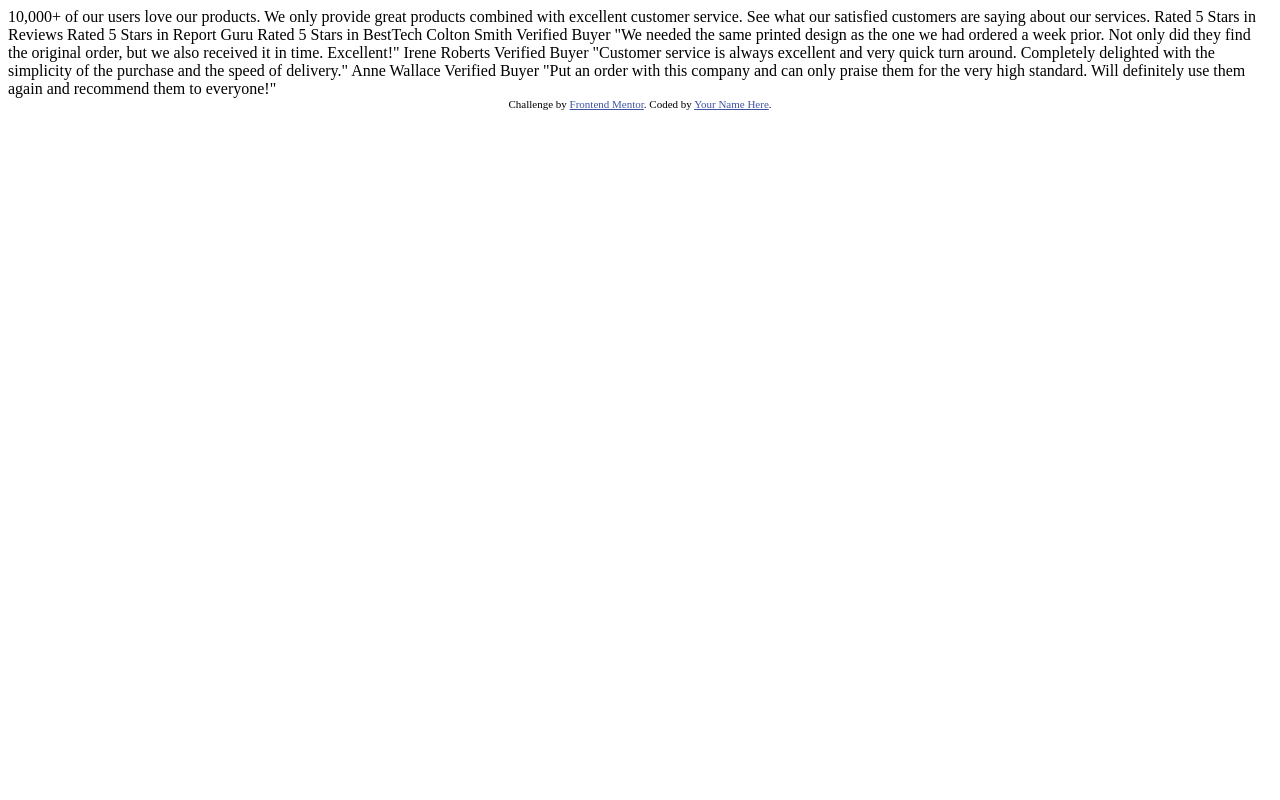
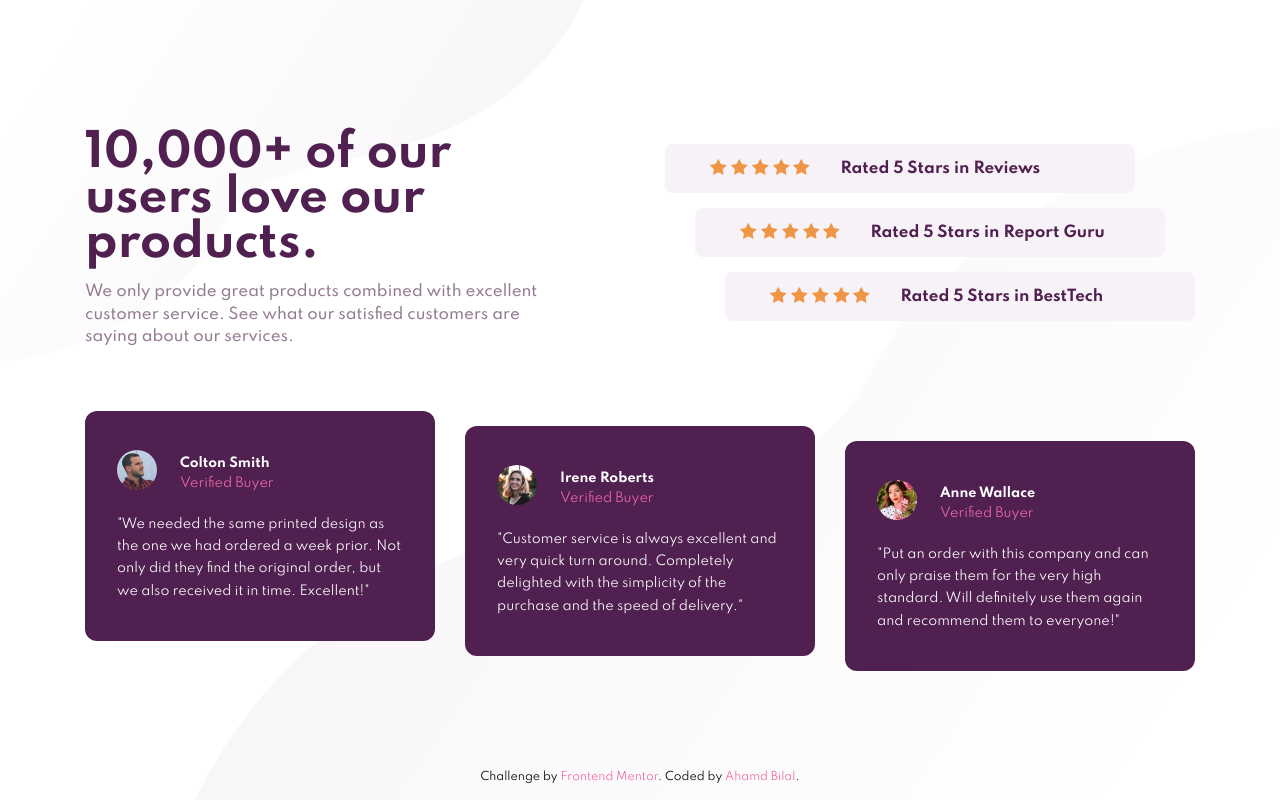
Before and after one commit to ahmadbilalse/social-proof-section-master, a plain HTML site: page index.html in a window 1280 px wide. Drawn offline with Linux system fonts and the light colour scheme.

Commit message:
first result

```diff
--- a/index.html
+++ b/index.html
@@ -1,61 +1,108 @@
 <!DOCTYPE html>
 <html lang="en">
+
 <head>
   <meta charset="UTF-8" />
   <meta name="viewport" content="width=device-width, initial-scale=1.0" />
   <!-- displays site properly based on user's device -->
 
-    <link
-      rel="icon"
-      type="image/png"
-      sizes="32x32"
-      href="./images/favicon-32x32.png"
-    />
+  <link rel="icon" type="image/png" sizes="32x32" href="./images/favicon-32x32.png" />
+
+  <link rel="preconnect" href="https://fonts.googleapis.com">
+  <link rel="preconnect" href="https://fonts.gstatic.com" crossorigin>
+  <link href="https://fonts.googleapis.com/css2?family=Spartan:wght@400;500;700&display=swap" rel="stylesheet">
+
+  <link rel="stylesheet" href="reset.css">
+  <link rel="stylesheet" href="style.css">
 
   <title>Frontend Mentor | Social proof section</title>
+</head>
 
-    <!-- Feel free to remove these styles or customise in your own stylesheet 👍 -->
-    <style>
-      .attribution {
-        font-size: 11px;
-        text-align: center;
-      }
-      .attribution a {
-        color: hsl(228, 45%, 44%);
-      }
-    </style>
-  </head>
 <body>
-    10,000+ of our users love our products.
-
-    We only provide great products combined with excellent customer service.
-    See what our satisfied customers are saying about our services.
-
-    Rated 5 Stars in Reviews
-    Rated 5 Stars in Report Guru
-    Rated 5 Stars in BestTech
-
-    Colton Smith
-    Verified Buyer
-    "We needed the same printed design as the one we had ordered a week prior.
+  <div class="content">
+    <div class="hero">
+      <h1 class="hero__title">10,000+ of our users love our products.</h1>
+      <p class="hero__description">We only provide great products combined with excellent customer service.
+        See what our satisfied customers are saying about our services.</p>
+    </div>
+    <div class="ratings">
+      <div class="rating-item">
+        <div class="rating__star">
+          <img src="./images/icon-star.svg" alt="star 1">
+          <img src="./images/icon-star.svg" alt="star 2">
+          <img src="./images/icon-star.svg" alt="star 3">
+          <img src="./images/icon-star.svg" alt="star 4">
+          <img src="./images/icon-star.svg" alt="star 5">
+        </div>
+        <div class="rating__review">Rated 5 Stars in Reviews</div>
+      </div>
+      <div class="rating-item">
+        <div class="rating__star">
+          <img src="./images/icon-star.svg" alt="star 1">
+          <img src="./images/icon-star.svg" alt="star 2">
+          <img src="./images/icon-star.svg" alt="star 3">
+          <img src="./images/icon-star.svg" alt="star 4">
+          <img src="./images/icon-star.svg" alt="star 5">
+        </div>
+        <div class="rating__review">Rated 5 Stars in Report Guru</div>
+      </div>
+      <div class="rating-item">
+        <div class="rating__star">
+          <img src="./images/icon-star.svg" alt="star 1">
+          <img src="./images/icon-star.svg" alt="star 2">
+          <img src="./images/icon-star.svg" alt="star 3">
+          <img src="./images/icon-star.svg" alt="star 4">
+          <img src="./images/icon-star.svg" alt="star 5">
+        </div>
+        <div class="rating__review">Rated 5 Stars in BestTech</div>
+      </div>
+    </div>
+    <div class="testimonials">
+      <div class="testimonial-item">
+        <div class="testimonial-item__profile">
+          <img class="testimonial-item__avatar" src="./images/image-colton.jpg" alt="Colton Smith">
+          <div>
+            <div class="testimonial-item__name">Colton Smith</div>
+            <div class="testimonial-item__status">Verified Buyer</div>
+          </div>
+        </div>
+        <p class="testimonial-item__description">"We needed the same printed design as the one we had ordered a week
+          prior.
           Not only did they find the original order, but we also received it in time.
-    Excellent!"
-
-    Irene Roberts
-    Verified Buyer
-    "Customer service is always excellent and very quick turn around. Completely
-    delighted with the simplicity of the purchase and the speed of delivery."
-
-    Anne Wallace
-    Verified Buyer
-    "Put an order with this company and can only praise them for the very high
-    standard. Will definitely use them again and recommend them to everyone!"
+          Excellent!"</p>
+      </div>
+      <div class="testimonial-item">
+        <div class="testimonial-item__profile">
+          <img class="testimonial-item__avatar" src="./images/image-irene.jpg" alt="Irene Roberts">
+          <div>
+            <div class="testimonial-item__name">Irene Roberts</div>
+            <div class="testimonial-item__status">Verified Buyer</div>
+          </div>
+        </div>
+        <p class="testimonial-item__description">"Customer service is always excellent and very quick turn around.
+          Completely
+          delighted with the simplicity of the purchase and the speed of delivery."</p>
+      </div>
+      <div class="testimonial-item">
+        <div class="testimonial-item__profile">
+          <img class="testimonial-item__avatar" src="./images/image-anne.jpg" alt="Anne Wallace">
+          <div>
+            <div class="testimonial-item__name">Anne Wallace</div>
+            <div class="testimonial-item__status">Verified Buyer</div>
+          </div>
+        </div>
+        <p class="testimonial-item__description">"Put an order with this company and can only praise them for the very
+          high
+          standard. Will definitely use them again and recommend them to everyone!"</p>
+      </div>
+    </div>
+  </div>
 
   <div class="attribution">
     Challenge by
-      <a href="https://www.frontendmentor.io?ref=challenge" target="_blank"
-        >Frontend Mentor</a
-      >. Coded by <a href="#">Your Name Here</a>.
+    <a href="https://www.frontendmentor.io?ref=challenge" target="_blank">Frontend Mentor</a>. Coded by <a
+      href="https://www.frontendmentor.io/profile/ahmadbilalse" target="_blank">Ahamd Bilal</a>.
   </div>
 </body>
+
 </html>
--- /dev/null
+++ b/reset.css
@@ -0,0 +1,48 @@
+/* http://meyerweb.com/eric/tools/css/reset/
+   v2.0 | 20110126
+   License: none (public domain)
+*/
+
+html, body, div, span, applet, object, iframe,
+h1, h2, h3, h4, h5, h6, p, blockquote, pre,
+a, abbr, acronym, address, big, cite, code,
+del, dfn, em, img, ins, kbd, q, s, samp,
+small, strike, strong, sub, sup, tt, var,
+b, u, i, center,
+dl, dt, dd, ol, ul, li,
+fieldset, form, label, legend,
+table, caption, tbody, tfoot, thead, tr, th, td,
+article, aside, canvas, details, embed,
+figure, figcaption, footer, header, hgroup,
+menu, nav, output, ruby, section, summary,
+time, mark, audio, video {
+	margin: 0;
+	padding: 0;
+	border: 0;
+	font-size: 100%;
+	font: inherit;
+	vertical-align: baseline;
+}
+/* HTML5 display-role reset for older browsers */
+article, aside, details, figcaption, figure,
+footer, header, hgroup, menu, nav, section {
+	display: block;
+}
+body {
+	line-height: 1;
+}
+ol, ul {
+	list-style: none;
+}
+blockquote, q {
+	quotes: none;
+}
+blockquote:before, blockquote:after,
+q:before, q:after {
+	content: '';
+	content: none;
+}
+table {
+	border-collapse: collapse;
+	border-spacing: 0;
+}
--- /dev/null
+++ b/style.css
@@ -0,0 +1,205 @@
+:root {
+    --color-1: hsl(300, 43%, 22%);
+    --color-2: hsl(333, 80%, 67%);
+    --color-3: hsl(303, 10%, 53%);
+    --color-4: hsl(300, 24%, 96%);
+    --color-5: hsl(0, 0%, 100%);
+
+    font-size: 15px;
+}
+
+html * {
+    font-family: 'Spartan', sans-serif;
+    box-sizing: border-box;
+}
+
+body {
+    min-height: 100vh;
+    padding: 80px 24px;
+    position: relative;
+    background-image: url('./images/bg-pattern-top-mobile.svg');
+    background-position: top left;
+    background-repeat: no-repeat;
+    background-size:auto;
+}
+
+.content {
+    margin: auto;
+    max-width: 1110px;
+    display: grid;
+    grid-template-columns: 1fr;
+    grid-template-areas:
+        "hero"
+        "rating"
+        "testimonials";
+}
+
+.hero {
+    text-align: center;
+    grid-area: hero;
+}
+
+.hero__title {
+    font-size: 2rem;
+    font-weight: 700;
+    color: var(--color-1);
+    margin-bottom: 15px;
+}
+
+.hero__description {
+    color: var(--color-3);
+    line-height: 1.5;
+    font-weight: 500;
+}
+
+.ratings {
+    padding: 2rem 0;
+    grid-area: rating;
+}
+
+.rating-item {
+    padding: 1rem;
+    text-align: center;
+    background-color: var(--color-4);
+    border-radius: 8px;
+    margin-bottom: 15px;
+}
+
+.rating__star {
+    margin-bottom: 15px;
+}
+
+.rating__review {
+    color: var(--color-1);
+    font-weight: 700;
+}
+
+.testimonials {
+    grid-area: testimonials;
+    font-size: 0.85rem;
+}
+
+.testimonial-item {
+    padding: 39px 32px;
+    background-color: var(--color-1);
+    color: #fff;
+    border-radius: 12px;
+    margin-bottom: 15px;
+}
+
+.testimonial-item__profile {
+    display: flex;
+    align-items: center;
+    margin-bottom: 1.5rem;
+}
+
+.testimonial-item__avatar {
+    border-radius: 100%;
+    width: 40px;
+    margin-right: 23px;
+}
+
+.testimonial-item__name {
+    font-weight: 700;
+    line-height: 2;
+}
+
+.testimonial-item__status {
+    color: var(--color-2);
+}
+
+.testimonial-item__description {
+    line-height: 1.75;
+}
+
+.attribution {
+    font-size: 11px;
+    text-align: center;
+    position: absolute;
+    padding: 15px 45px;
+    line-height: 1.5;
+    bottom: 0;
+    left: 0;
+    right: 0;
+}
+
+.attribution a {
+    color: var(--color-2);
+    text-decoration: none;
+}
+
+@media screen and (min-width: 1024px) {
+    body {
+        display: flex;
+        justify-content: center;
+        align-items: center;
+        padding: 45px;
+        background: url('./images/bg-pattern-top-desktop.svg'), url('./images/bg-pattern-bottom-desktop.svg');
+        background-position: top left, bottom right;
+        background-repeat: no-repeat;
+    }
+
+    .content {
+        grid-template-columns: 1fr 1fr;
+        grid-template-areas:
+            "hero rating"
+            "testimonials testimonials";
+    }
+
+    .hero {
+        text-align: left;
+        max-width: 480px;
+        justify-self: start;
+        align-self: center;
+    }
+
+    .hero__title {
+        font-size: 3rem;
+    }
+
+    .ratings {
+        justify-self: end;
+        align-self: center;
+    }
+
+    .rating-item {
+        display: flex;
+        align-items: center;
+        min-width: 470px;
+        width: fit-content;
+    }
+
+    .rating-item:nth-of-type(1) {
+        transform: translateX(-60px);
+    }
+
+    .rating-item:nth-of-type(2) {
+        transform: translateX(-30px);
+    }
+
+    .rating__star {
+        margin: 0 30px;
+    }
+
+    .testimonials {
+        margin-top: 75px;
+        display: grid;
+        grid-template-columns: 1fr 1fr 1fr;
+        column-gap: 30px;
+    }
+
+    .testimonial-item {
+        background-color: var(--color-1);
+        color: #fff;
+        border-radius: 12px;
+        margin-bottom: 15px;
+    }
+
+    .testimonial-item:nth-of-type(3n + 1) {
+        transform: translateY(-30px);
+    }
+
+    .testimonial-item:nth-of-type(3n + 2) {
+        transform: translateY(-15px);
+    }
+}
```
Lines whose indentation alone changed are shown as unchanged.
